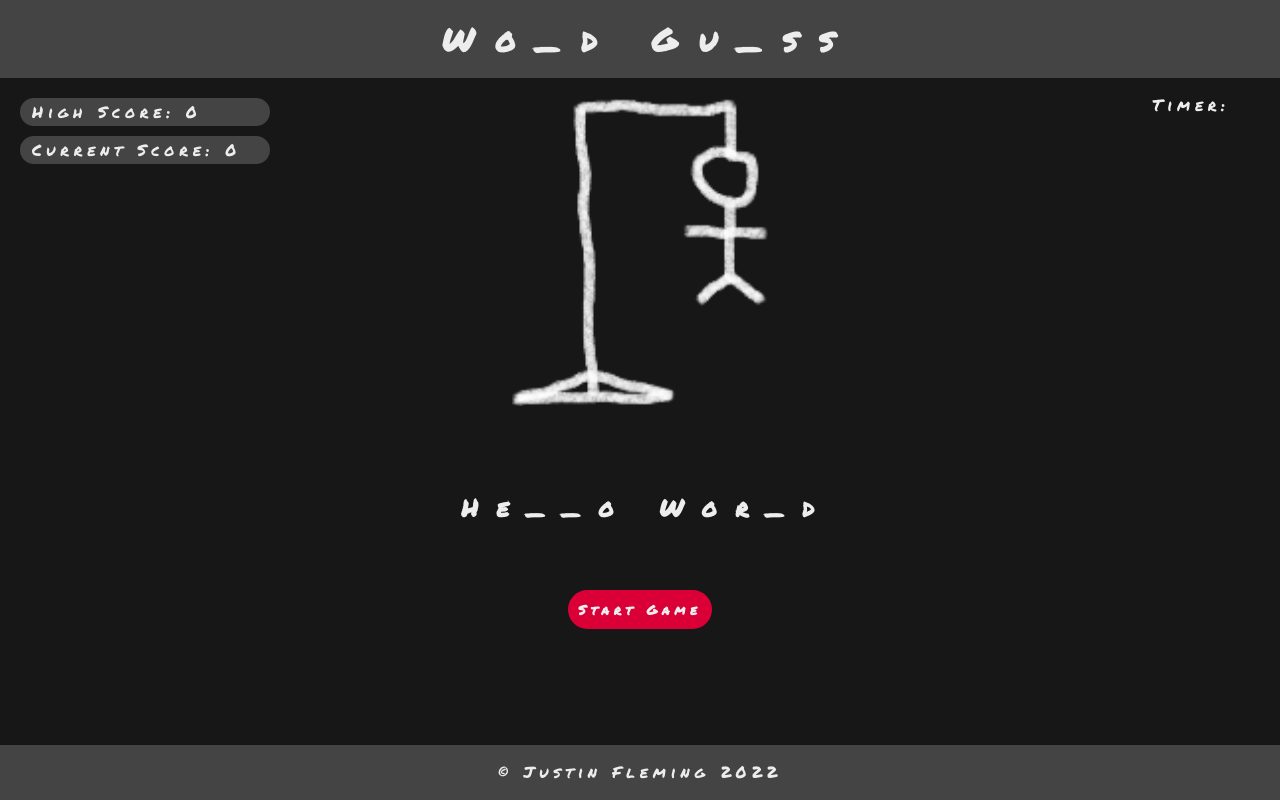
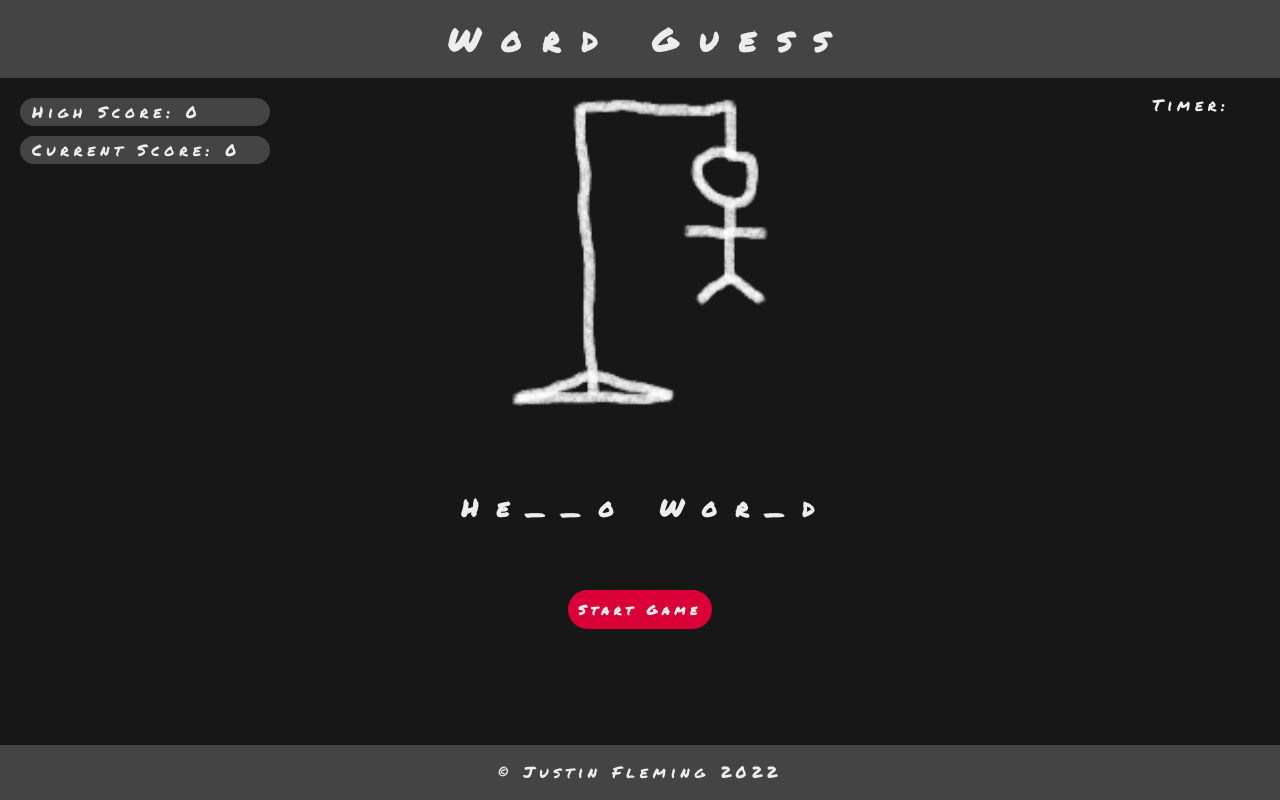
Before and after one commit to gnimelf/Word-Guess, a plain HTML site: page index.html in a window 1280 px wide. Drawn offline with nearby package versions, Linux system fonts and the light colour scheme.

Commit message:
add screenshot of game to images folder, updated README.md file.

```diff
--- a/index.html
+++ b/index.html
@@ -15,7 +15,7 @@
 
 <body>
     <header id="header">
-        <h1>W o _ d &nbsp; G u _ s s</h1>
+        <h1>W o r d &nbsp; G u e s s</h1>
     </header>
     <main>
         <section id="score">
```
Also changed, not shown: assets/images/wordguess.png (added), 1 other file.
